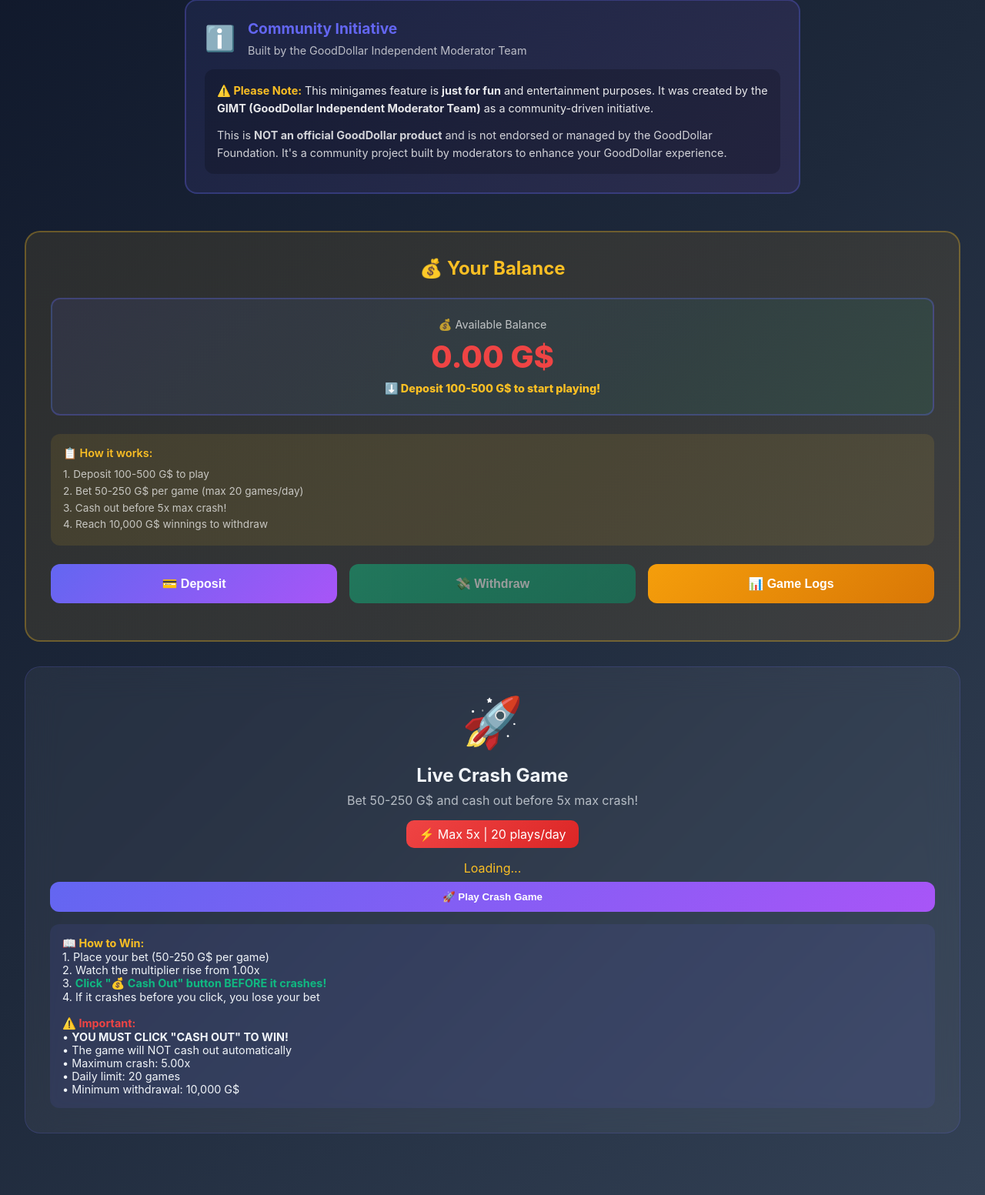
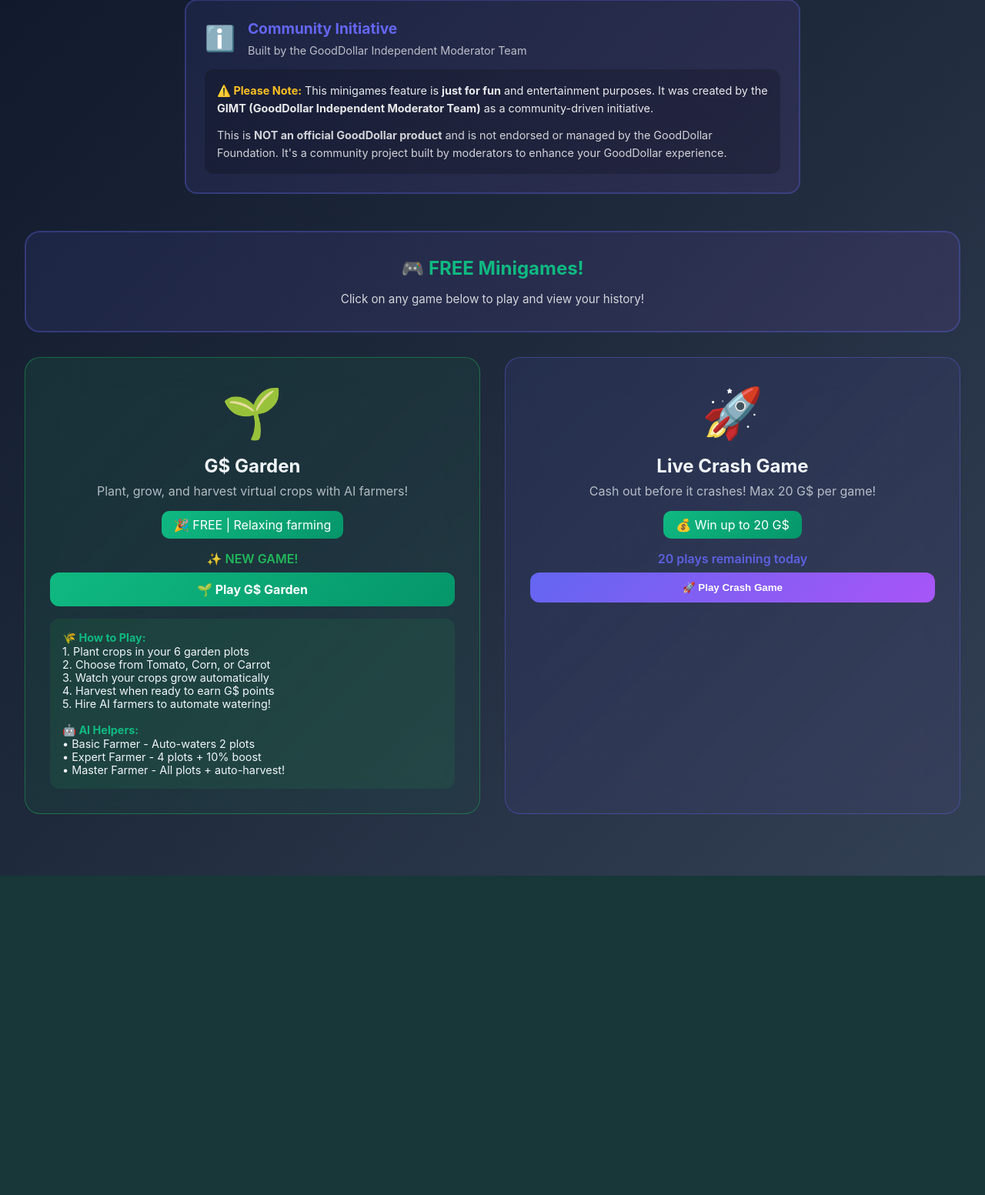
Before and after one commit to bebetlenz-tech/GoodMarket.liveOriginal, a Flask app: page /minigames/ in a window 1280 px wide. Shown: the part 221-1774 px from the top of the page at 77% size. After the commit the page ends 1359 px from the top, so only its background shows below. Run offline with Flask 3, Linux system fonts and the light colour scheme; the visitor is signed in with stand-in values (Sample User, id 1); data that the repository does not hold is empty.

Commit message:
Update minigames.html

```diff
--- a/templates/minigames.html
+++ b/templates/minigames.html
@@ -247,64 +247,44 @@
             </div>
         </div>
 
-        <!-- Balance & Withdrawal Section -->
-        <div class="withdrawal-section">
-            <h2 style="font-size: 1.5rem; margin-bottom: 1.5rem; color: #fbbf24;">💰 Your Balance</h2>
+        <!-- Game Info Section -->
+        <div style="background: linear-gradient(135deg, rgba(99, 102, 241, 0.1), rgba(168, 85, 247, 0.1)); border: 2px solid rgba(99, 102, 241, 0.3); border-radius: 20px; padding: 2rem; margin-bottom: 2rem; text-align: center;">
+            <h2 style="font-size: 1.5rem; margin-bottom: 1rem; color: #10b981;">🎮 FREE Minigames!</h2>
+            <p style="color: rgba(255,255,255,0.8); font-size: 0.95rem;">Click on any game below to play and view your history!</p>
+        </div>
 
-            <div style="background: linear-gradient(135deg, rgba(99, 102, 241, 0.1), rgba(16, 185, 129, 0.1)); padding: 1.5rem; border-radius: 12px; margin-bottom: 1.5rem; border: 2px solid rgba(99, 102, 241, 0.3);">
-                <div style="font-size: 0.9rem; color: rgba(255,255,255,0.7); margin-bottom: 0.5rem;">💰 Available Balance</div>
-                <div id="availableBalanceDisplay" style="font-size: 2.5rem; font-weight: 800; color: #10b981;">
-                    <div style="font-size: 2.5rem; font-weight: 800; color: #ef4444;">0.00 G$</div>
-                    <div style="font-size: 0.9rem; color: #fbbf24; margin-top: 0.5rem;">⬇️ Deposit 100-500 G$ to start playing!</div>
+        <div class="games-grid">
+            <!-- G$ Garden Game -->
+            <div class="game-card" style="border-color: rgba(34, 197, 94, 0.4); background: linear-gradient(135deg, rgba(34, 197, 94, 0.1), rgba(22, 163, 74, 0.05));">
+                <div class="game-icon">🌱</div>
+                <div class="game-title">G$ Garden</div>
+                <div class="game-desc">Plant, grow, and harvest virtual crops with AI farmers!</div>
+                <div class="game-reward" style="background: linear-gradient(135deg, #10b981, #059669);">🎉 FREE | Relaxing farming</div>
+                <div style="color: rgba(34, 197, 94, 0.9); margin-bottom: 0.5rem; font-weight: 600;">✨ NEW GAME!</div>
+                <a href="/minigames/garden" class="play-btn" style="background: linear-gradient(135deg, #10b981, #059669); text-decoration: none; display: block;">🌱 Play G$ Garden</a>
+                <div style="margin-top: 1rem; padding: 1rem; background: rgba(34, 197, 94, 0.1); border-radius: 12px; font-size: 0.9rem; text-align: left;">
+                    <strong style="color: #10b981;">🌾 How to Play:</strong><br>
+                    1. Plant crops in your 6 garden plots<br>
+                    2. Choose from Tomato, Corn, or Carrot<br>
+                    3. Watch your crops grow automatically<br>
+                    4. Harvest when ready to earn G$ points<br>
+                    5. Hire AI farmers to automate watering!<br>
+                    <br>
+                    <strong style="color: #10b981;">🤖 AI Helpers:</strong><br>
+                    • Basic Farmer - Auto-waters 2 plots<br>
+                    • Expert Farmer - 4 plots + 10% boost<br>
+                    • Master Farmer - All plots + auto-harvest!
                 </div>
             </div>
 
-            <div style="background: rgba(251, 191, 36, 0.1); padding: 1rem; border-radius: 12px; margin-bottom: 1.5rem; text-align: left;">
-                <div style="font-size: 0.9rem; color: #fbbf24; font-weight: 600; margin-bottom: 0.5rem;">📋 How it works:</div>
-                <div style="font-size: 0.85rem; color: rgba(255,255,255,0.7); line-height: 1.6;">
-                    1. Deposit 100-500 G$ to play<br>
-                    2. Bet 50-250 G$ per game (max 20 games/day)<br>
-                    3. Cash out before 5x max crash!<br>
-                    4. Reach 10,000 G$ winnings to withdraw
-                </div>
-            </div>
-
-            <div style="display: grid; grid-template-columns: 1fr 1fr 1fr; gap: 1rem; margin-bottom: 1rem;">
-                <button id="depositBtn" onclick="window.openDepositModal()" style="padding: 1rem 1.5rem; background: linear-gradient(135deg, #6366f1, #a855f7); color: white; border: none; border-radius: 12px; font-size: 1rem; font-weight: 700; cursor: pointer; transition: all 0.3s ease;">
-                    💳 Deposit
-                </button>
-                <button id="mainWithdrawBtn" onclick="window.withdrawFromMain()" disabled style="padding: 1rem 1.5rem; background: linear-gradient(135deg, #10b981, #059669); color: white; border: none; border-radius: 12px; font-size: 1rem; font-weight: 700; cursor: not-allowed; opacity: 0.5; transition: all 0.3s ease;">
-                    💸 Withdraw
-                </button>
-                <button onclick="window.openGameLogsModal()" style="padding: 1rem 1.5rem; background: linear-gradient(135deg, #f59e0b, #d97706); color: white; border: none; border-radius: 12px; font-size: 1rem; font-weight: 700; cursor: pointer; transition: all 0.3s ease;">
-                    📊 Game Logs
-                </button>
-            </div>
-        </div>
-
-        <div class="games-grid">
-            <!-- Crash Game -->
-            <div class="game-card">
+            <!-- Crash Game - NOW LIVE! -->
+            <div class="game-card" style="border-color: rgba(99, 102, 241, 0.4); background: linear-gradient(135deg, rgba(99, 102, 241, 0.1), rgba(168, 85, 247, 0.05));">
                 <div class="game-icon">🚀</div>
                 <div class="game-title">Live Crash Game</div>
-                <div class="game-desc">Bet 50-250 G$ and cash out before 5x max crash!</div>
-                <div class="game-reward" style="background: linear-gradient(135deg, #ef4444, #dc2626);">⚡ Max 5x | 20 plays/day</div>
-                <div id="limit-crash_game" style="color: #fbbf24; margin-bottom: 0.5rem;">Loading...</div>
-                <button class="play-btn" id="play-crash_game" onclick="window.openGame('crash_game')">🚀 Play Crash Game</button>
-                <div style="margin-top: 1rem; padding: 1rem; background: rgba(99, 102, 241, 0.1); border-radius: 12px; font-size: 0.9rem; text-align: left;">
-                    <strong style="color: #fbbf24;">📖 How to Win:</strong><br>
-                    1. Place your bet (50-250 G$ per game)<br>
-                    2. Watch the multiplier rise from 1.00x<br>
-                    3. <strong style="color: #10b981;">Click "💰 Cash Out" button BEFORE it crashes!</strong><br>
-                    4. If it crashes before you click, you lose your bet<br>
-                    <br>
-                    <strong style="color: #ef4444;">⚠️ Important:</strong><br>
-                    • <strong>YOU MUST CLICK "CASH OUT" TO WIN!</strong><br>
-                    • The game will NOT cash out automatically<br>
-                    • Maximum crash: 5.00x<br>
-                    • Daily limit: 20 games<br>
-                    • Minimum withdrawal: 10,000 G$
-                </div>
+                <div class="game-desc">Cash out before it crashes! Max 20 G$ per game!</div>
+                <div class="game-reward" style="background: linear-gradient(135deg, #10b981, #059669);">💰 Win up to 20 G$</div>
+                <div id="limit-crash_game" style="color: rgba(99, 102, 241, 0.9); margin-bottom: 0.5rem; font-weight: 600;">20 plays remaining today</div>
+                <button id="play-crash_game" class="play-btn" onclick="window.openGame('crash_game')">🚀 Play Crash Game</button>
             </div>
         </div>
         {% endif %}
```
